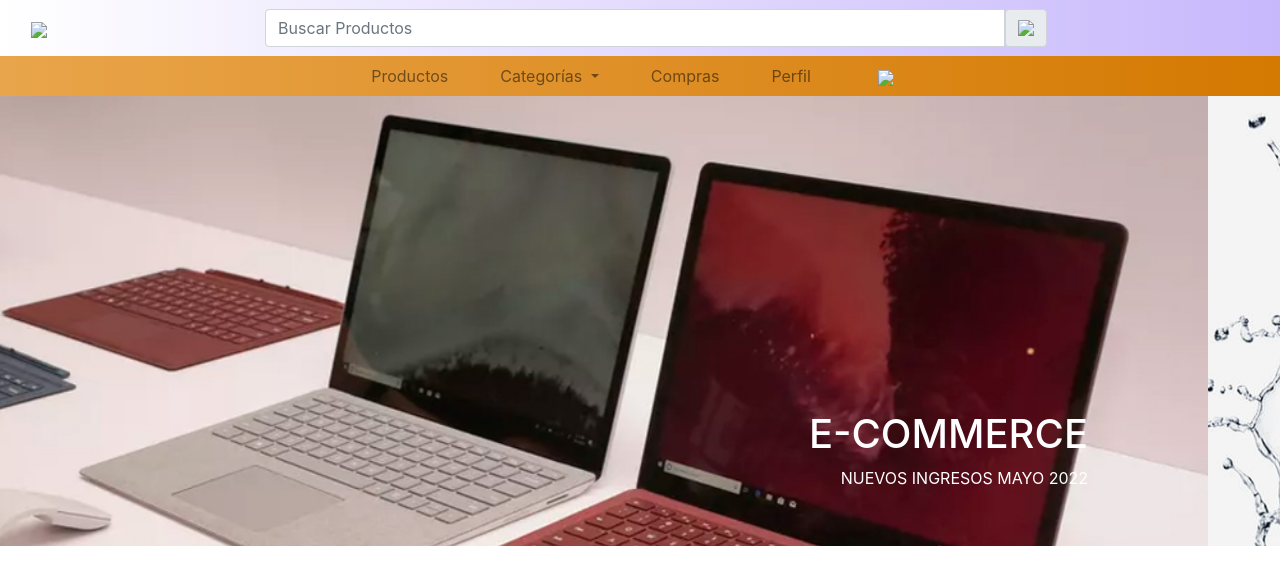
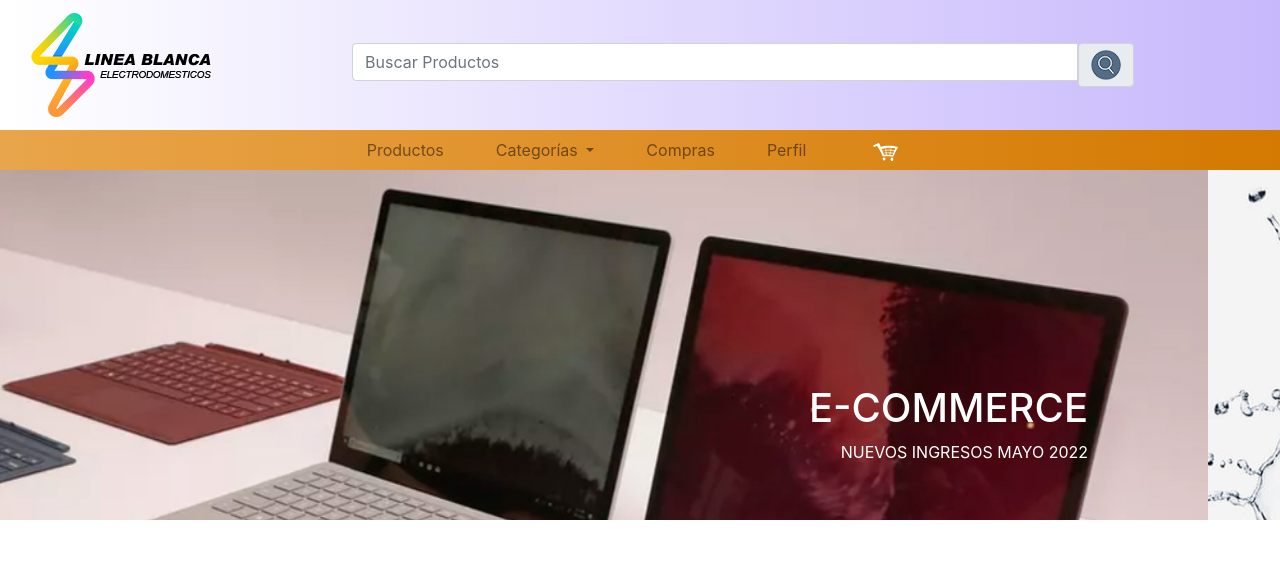
Before and after one commit to mariav0709/Proyecto-integrador-Cac, a plain HTML site: page index.html in a window 1280 px wide. Drawn offline with nearby package versions, Linux system fonts and the light colour scheme.

Commit message:
Actualizando carrucel

```diff
--- a/CSS/styles.css
+++ b/CSS/styles.css
@@ -1,5 +1,5 @@
 .carouselExampleSlidesOnly, .carousel-inner, .img{
-    height: 450px;
+    height: 350px;
 }
 h1{
     text-align: right;
--- a/index.html
+++ b/index.html
@@ -9,18 +9,18 @@
     <!--CSS-->
     <link rel="stylesheet" href="./CSS/styles.css">
     <title>Linea Blanca</title>
-    <link rel="shortcut icon" type="image/png" href="img/favicon.png">
+    <link rel="shortcut icon" type="image/png" href="./CSS/IMAGENES/favicon.png">
 </head>
 <body>
 
     <header>
         <nav class="navbar navbar-light pt-2 pb-2" style="background: linear-gradient(to right, #ffffff,#c7b8fc);">
             <div class="container-fluid">
-              <a class="navbar-brand ps-5" href="#"><img src="img/logo_texto.png"><!--Linea Blanca--></a>
+              <a class="navbar-brand ps-5" href="#"><img src="./CSS/IMAGENES/logo_texto.png"><!--Linea Blanca--></a>
                 <form class="d-flex col-8 mx-auto">
                     <div class="input-group">
                       <input type="search" class="form-control " placeholder="Buscar Productos" aria-label="Buscar Productos">
-                      <button type="submit" class="input-group-text" id="basic-addon1"><img src="img/lupa.png"></button>
+                      <button type="submit" class="input-group-text" id="basic-addon1"><img src="./CSS/IMAGENES/lupa.png"></button>
 
                     </div>
                 </form>
@@ -55,7 +55,7 @@
                     <a class="nav-link" href="#">&nbsp;&nbsp;&nbsp;&nbsp;Perfil&nbsp;&nbsp;&nbsp;&nbsp;</a>
                   </li>
                   <li class="nav-item col-8">
-                    <a class="nav-link" href="#">&nbsp;&nbsp;&nbsp;&nbsp;<img src="img/carrito.png">&nbsp;&nbsp;&nbsp;&nbsp;</a>
+                    <a class="nav-link" href="#">&nbsp;&nbsp;&nbsp;&nbsp;<img src="./CSS/IMAGENES/carrito.png">&nbsp;&nbsp;&nbsp;&nbsp;</a>
                   </li>
                 </ul>
               </div>
```
Also changed, not shown: CSS/IMAGENES/carrito.png (added), CSS/IMAGENES/favicon.png (added), CSS/IMAGENES/logo.png (added), CSS/IMAGENES/logo_texto.png (added), CSS/IMAGENES/lupa.png (added).
